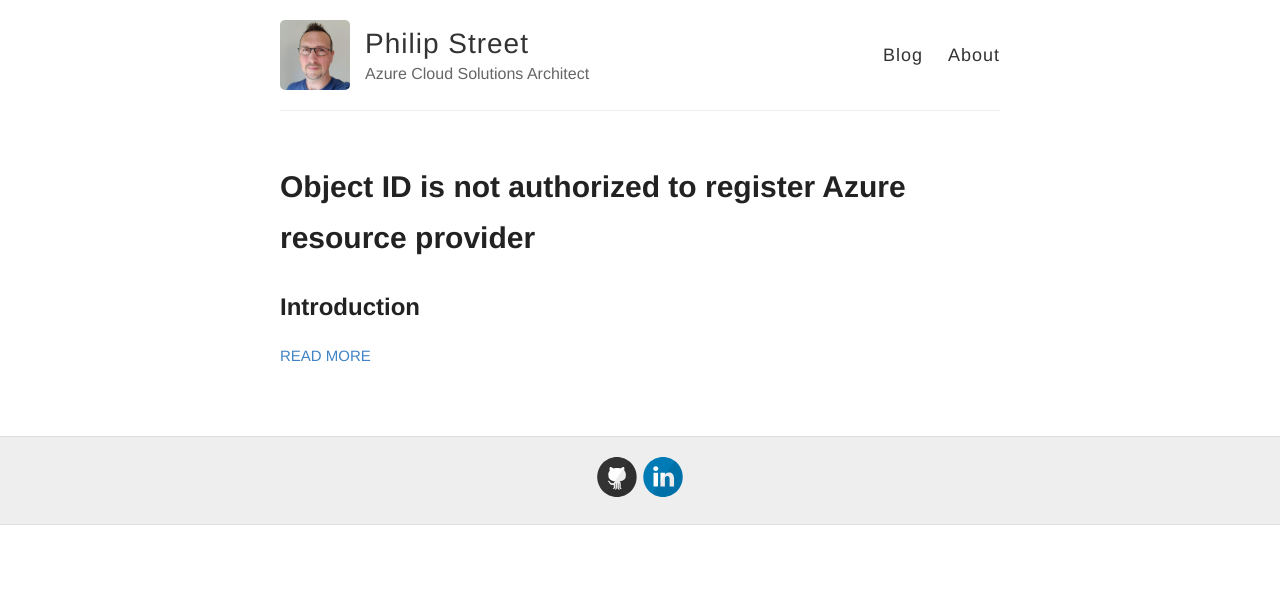
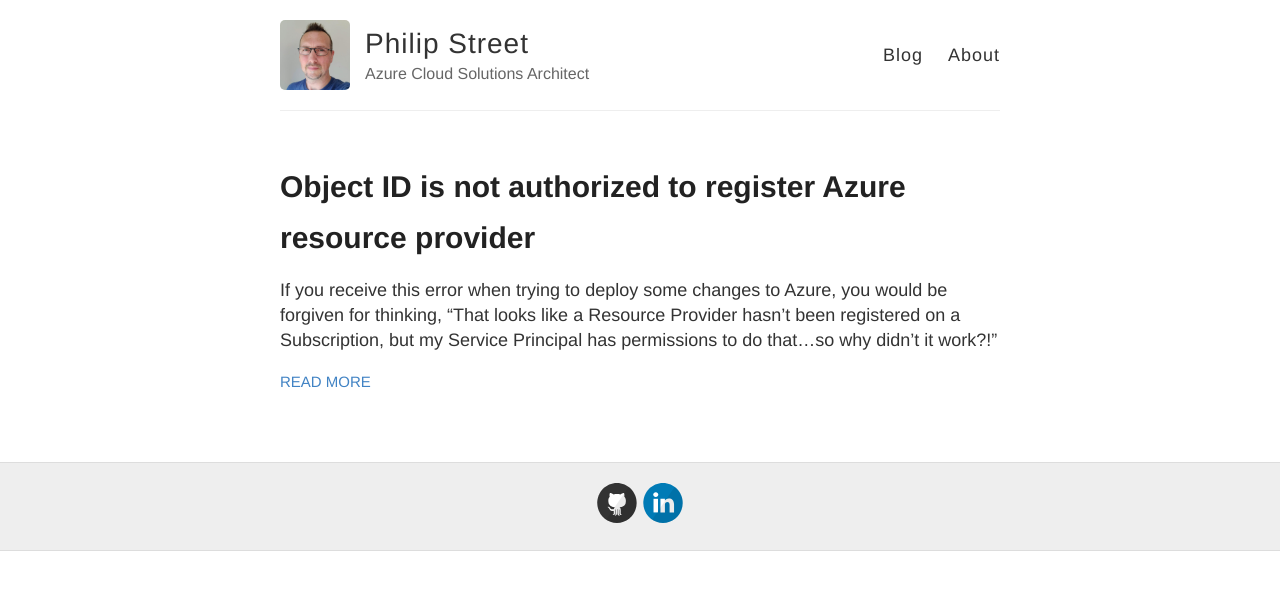
Before and after one commit to philipstreet/philipstreet.github.io, a Jekyll site: the page built from index.html, in a window 1280 px wide. Shown: the top 590 px of the page. Built offline with Jekyll 4.4.1, drawn with Linux system fonts in a browser that asks for light colours.

Commit message:
Add tags to Azure resource provider registration error blog post

```diff
--- a/_posts/2024-03-27-object-id-not-authorized-to-register-resource-provider.md
+++ b/_posts/2024-03-27-object-id-not-authorized-to-register-resource-provider.md
@@ -1,9 +1,8 @@
 ---
 layout: post
 title: Object ID is not authorized to register Azure resource provider
+tags: Terraform, Azure, Subscription Resource Provider
 ---
-
-## Introduction
 
 If you receive this error when trying to deploy some changes to Azure, you would be forgiven for thinking, "That looks like a Resource Provider hasn't been registered on a Subscription, but my Service Principal has permissions to do that...so why didn't it work?!"
 
```
